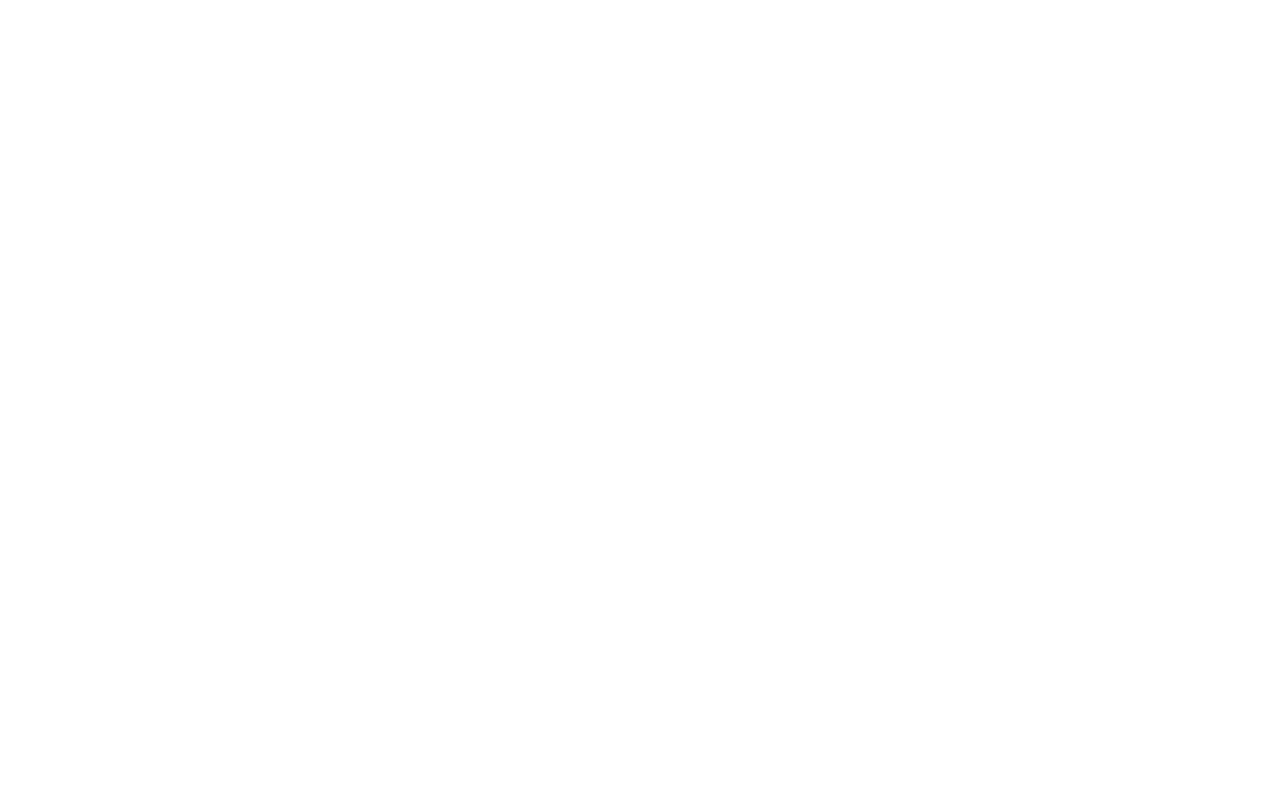
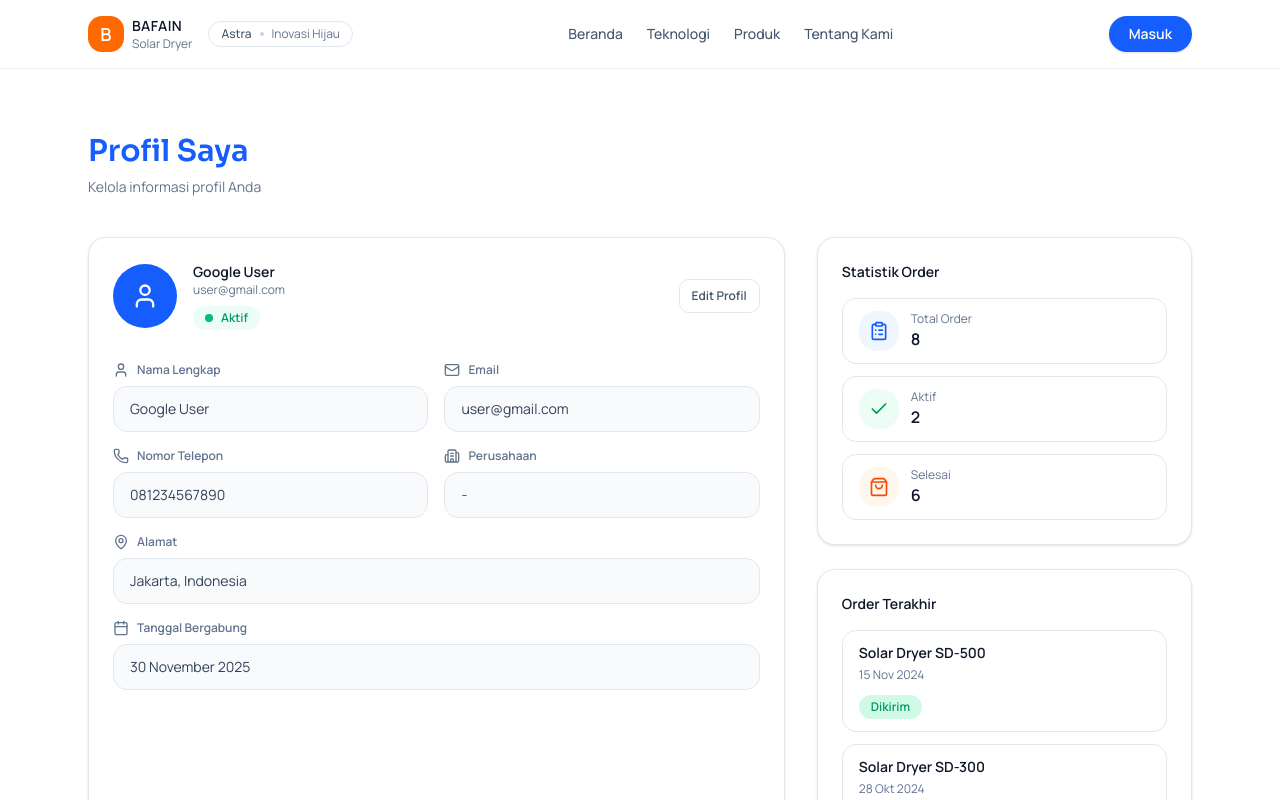
Before and after one commit to Haeryz/Bafain, a React (Vite) app: page /profile in a window 1280 px wide. Before the commit this address had no page. Shown: the top 800 px of the page. Built offline with nearby package versions, Linux system fonts and the light colour scheme.

Commit message:
My Profile V1

```diff
--- a/src/App.tsx
+++ b/src/App.tsx
@@ -3,6 +3,7 @@
 import Beranda from "@/pages/Beranda"
 import Pemesanan from "@/pages/Pemesanan"
 import Pembayaran from "@/pages/Pembayaran"
+import Profile from "@/pages/Profile"
 import Produk from "@/pages/Produk"
 import Start from "@/pages/Start"
 import TentangKami from "@/pages/TentangKami"
@@ -30,6 +31,7 @@
         <Route path="/produk" element={<Produk />} />
         <Route path="/pemesanan" element={<Pemesanan />} />
         <Route path="/pembayaran" element={<Pembayaran />} />
+        <Route path="/profile" element={<Profile />} />
         <Route path="/tentang-kami" element={<TentangKami />} />
       </Routes>
     </BrowserRouter>
--- a/src/components/AppHeader.tsx
+++ b/src/components/AppHeader.tsx
@@ -84,13 +84,14 @@
           )}
           {isLoggedIn && menuOpen && (
             <div className="absolute right-0 top-14 w-40 overflow-hidden rounded-xl border border-slate-200 bg-white text-sm shadow-lg">
-              <button
-                type="button"
+              <Link
+                to="/profile"
+                onClick={() => setMenuOpen(false)}
                 className="flex w-full cursor-pointer items-center gap-2 px-4 py-3 text-left text-slate-700 transition hover:bg-slate-50"
               >
                 <User className="h-4 w-4 text-slate-500" />
                 My Profile
-              </button>
+              </Link>
               <button
                 type="button"
                 onClick={() => {
--- /dev/null
+++ b/src/pages/Profile.tsx
@@ -0,0 +1,201 @@
+import {
+  Calendar,
+  Check,
+  Mail,
+  MapPin,
+  Phone,
+  ShoppingBag,
+  User,
+  Building2,
+  ClipboardList,
+} from "lucide-react"
+import PageLayout from "@/components/PageLayout"
+
+const stats = [
+  {
+    title: "Total Order",
+    value: "8",
+    icon: ClipboardList,
+    tone: "bg-blue-50 text-blue-600",
+  },
+  { title: "Aktif", value: "2", icon: Check, tone: "bg-emerald-50 text-emerald-600" },
+  {
+    title: "Selesai",
+    value: "6",
+    icon: ShoppingBag,
+    tone: "bg-orange-50 text-orange-600",
+  },
+]
+
+const lastOrders = [
+  {
+    title: "Solar Dryer SD-500",
+    date: "15 Nov 2024",
+    status: "Dikirim",
+    statusTone: "bg-emerald-100 text-emerald-600",
+  },
+  {
+    title: "Solar Dryer SD-300",
+    date: "28 Okt 2024",
+    status: "Dalam Proses",
+    statusTone: "bg-blue-100 text-blue-600",
+  },
+]
+
+export function Profile() {
+  return (
+    <PageLayout>
+      <section className="mx-auto w-full max-w-6xl px-6 pb-20 pt-12 md:pt-16">
+        <div>
+          <h1 className="font-['Sora'] text-2xl font-semibold text-blue-600 md:text-3xl">
+            Profil Saya
+          </h1>
+          <p className="mt-2 text-sm text-slate-500">
+            Kelola informasi profil Anda
+          </p>
+        </div>
+
+        <div className="mt-10 grid gap-8 lg:grid-cols-[minmax(0,1.3fr)_minmax(0,0.7fr)]">
+          <div className="rounded-2xl border border-slate-200 bg-white p-6 shadow-sm">
+            <div className="flex flex-wrap items-center justify-between gap-4">
+              <div className="flex items-center gap-4">
+                <div className="flex h-16 w-16 items-center justify-center rounded-full bg-blue-600 text-white">
+                  <User className="h-7 w-7" />
+                </div>
+                <div>
+                  <p className="text-sm font-semibold text-slate-900">
+                    Google User
+                  </p>
+                  <p className="text-xs text-slate-500">user@gmail.com</p>
+                  <span className="mt-2 inline-flex items-center gap-2 rounded-full bg-emerald-50 px-3 py-1 text-xs font-semibold text-emerald-600">
+                    <span className="h-2 w-2 rounded-full bg-emerald-500" />
+                    Aktif
+                  </span>
+                </div>
+              </div>
+              <button className="inline-flex items-center gap-2 rounded-lg border border-slate-200 px-3 py-2 text-xs font-semibold text-slate-600 transition hover:border-slate-300">
+                Edit Profil
+              </button>
+            </div>
+
+            <div className="mt-8 grid gap-4 md:grid-cols-2">
+              <div>
+                <p className="flex items-center gap-2 text-xs font-semibold text-slate-500">
+                  <User className="h-4 w-4" />
+                  Nama Lengkap
+                </p>
+                <div className="mt-2 rounded-xl border border-slate-200 bg-slate-50 px-4 py-3 text-sm text-slate-700">
+                  Google User
+                </div>
+              </div>
+              <div>
+                <p className="flex items-center gap-2 text-xs font-semibold text-slate-500">
+                  <Mail className="h-4 w-4" />
+                  Email
+                </p>
+                <div className="mt-2 rounded-xl border border-slate-200 bg-slate-50 px-4 py-3 text-sm text-slate-700">
+                  user@gmail.com
+                </div>
+              </div>
+              <div>
+                <p className="flex items-center gap-2 text-xs font-semibold text-slate-500">
+                  <Phone className="h-4 w-4" />
+                  Nomor Telepon
+                </p>
+                <div className="mt-2 rounded-xl border border-slate-200 bg-slate-50 px-4 py-3 text-sm text-slate-700">
+                  081234567890
+                </div>
+              </div>
+              <div>
+                <p className="flex items-center gap-2 text-xs font-semibold text-slate-500">
+                  <Building2 className="h-4 w-4" />
+                  Perusahaan
+                </p>
+                <div className="mt-2 rounded-xl border border-slate-200 bg-slate-50 px-4 py-3 text-sm text-slate-700">
+                  -
+                </div>
+              </div>
+              <div className="md:col-span-2">
+                <p className="flex items-center gap-2 text-xs font-semibold text-slate-500">
+                  <MapPin className="h-4 w-4" />
+                  Alamat
+                </p>
+                <div className="mt-2 rounded-xl border border-slate-200 bg-slate-50 px-4 py-3 text-sm text-slate-700">
+                  Jakarta, Indonesia
+                </div>
+              </div>
+              <div className="md:col-span-2">
+                <p className="flex items-center gap-2 text-xs font-semibold text-slate-500">
+                  <Calendar className="h-4 w-4" />
+                  Tanggal Bergabung
+                </p>
+                <div className="mt-2 rounded-xl border border-slate-200 bg-slate-50 px-4 py-3 text-sm text-slate-700">
+                  30 November 2025
+                </div>
+              </div>
+            </div>
+          </div>
+
+          <div className="space-y-6">
+            <div className="rounded-2xl border border-slate-200 bg-white p-6 shadow-sm">
+              <h2 className="text-sm font-semibold text-slate-900">
+                Statistik Order
+              </h2>
+              <div className="mt-4 space-y-3">
+                {stats.map((item) => (
+                  <div
+                    key={item.title}
+                    className="flex items-center justify-between rounded-xl border border-slate-200 bg-white px-4 py-3"
+                  >
+                    <div className="flex items-center gap-3">
+                      <span
+                        className={`flex h-10 w-10 items-center justify-center rounded-2xl ${item.tone}`}
+                      >
+                        <item.icon className="h-5 w-5" />
+                      </span>
+                      <div>
+                        <p className="text-xs text-slate-500">{item.title}</p>
+                        <p className="text-base font-semibold text-slate-900">
+                          {item.value}
+                        </p>
+                      </div>
+                    </div>
+                  </div>
+                ))}
+              </div>
+            </div>
+
+            <div className="rounded-2xl border border-slate-200 bg-white p-6 shadow-sm">
+              <h2 className="text-sm font-semibold text-slate-900">
+                Order Terakhir
+              </h2>
+              <div className="mt-4 space-y-3">
+                {lastOrders.map((order) => (
+                  <div
+                    key={order.title}
+                    className="rounded-xl border border-slate-200 bg-white px-4 py-3"
+                  >
+                    <p className="text-sm font-semibold text-slate-900">
+                      {order.title}
+                    </p>
+                    <p className="mt-1 text-xs text-slate-500">{order.date}</p>
+                    <span
+                      className={`mt-3 inline-flex rounded-full px-3 py-1 text-xs font-semibold ${order.statusTone}`}
+                    >
+                      {order.status}
+                    </span>
+                  </div>
+                ))}
+              </div>
+              <button className="mt-5 w-full rounded-xl bg-blue-600 px-4 py-3 text-sm font-semibold text-white transition hover:bg-blue-700">
+                Lihat Semua Pesanan
+              </button>
+            </div>
+          </div>
+        </div>
+      </section>
+    </PageLayout>
+  )
+}
+
+export default Profile
```
